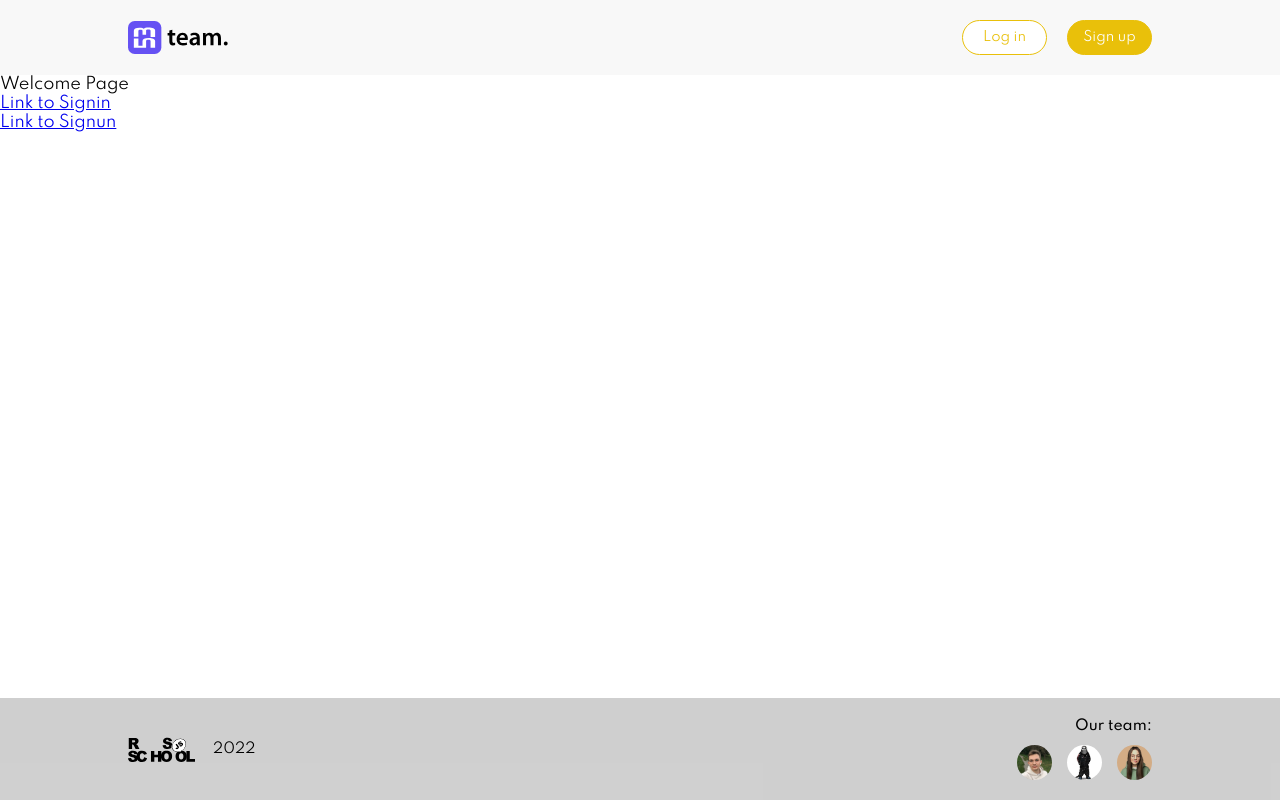
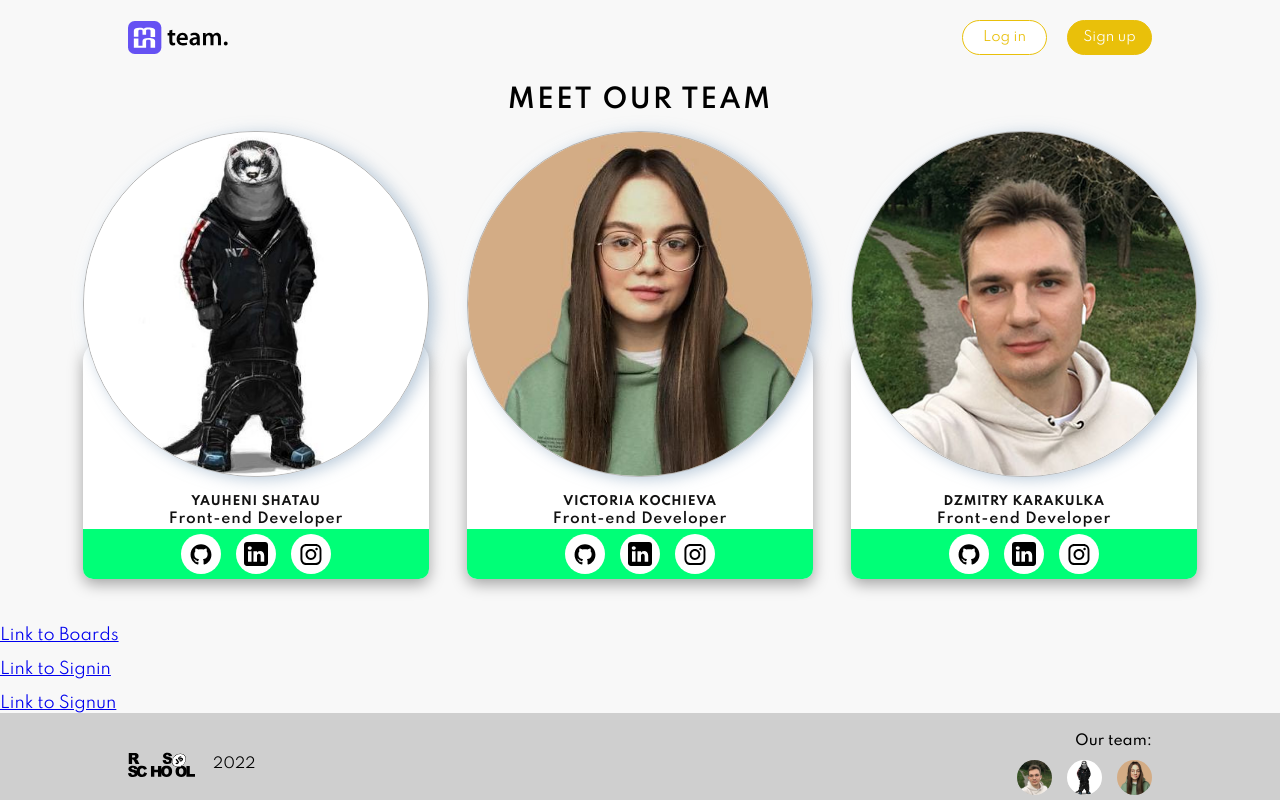
Before and after one commit to jack13only/project-management-app, a React (Create React App) app: page / in a window 1280 px wide. Built offline with nearby package versions, Linux system fonts and the light colour scheme.

Commit message:
fix: welcome page

```diff
--- a/src/pages/welcomePage/WelcomePage.tsx
+++ b/src/pages/welcomePage/WelcomePage.tsx
@@ -4,13 +4,45 @@ import { useAppDispatch, useAppSelector } from '../../app/hooks';
 import { saveTokenToLS } from '../../features/ls-load-save';
 import { loginUser } from '../../reducers/auth';
 import { PATHS } from '../../shared/constants/routes';
+import { WelcomeCard } from './components/welcomeCard/WelcomeCard';
+import avatar1 from '../../images/avatar-1.jpg';
+import avatar2 from '../../images/avatar-2.jpg';
+import avatar3 from '../../images/avatar-3.jpg';
+import './WelcomePage.scss';
 
 const WelcomePage: FC = () => {
   const { userToken } = useAppSelector((state) => state.authStorage);
   const dispatch = useAppDispatch();
   return (
-    <div data-testid="welcomepage">
-      <div>Welcome Page</div>
+    <div data-testid="welcomepage" className="welcome__page">
+      <h2 className="h2">Meet Our Team</h2>
+      <div className="welcome__container">
+        <WelcomeCard
+            src={avatar2}
+            name="Yauheni Shatau"
+            specialization="Front-end Developer"
+            github="https://github.com/jack13only"
+            linkedin="https://www.linkedin.com/in/jack13only/"
+            instagram="https://www.instagram.com/"
+        />
+        <WelcomeCard
+            src={avatar3}
+            name="Victoria Kochieva"
+            specialization="Front-end Developer"
+            github="https://github.com/VictoriaKochieva"
+            linkedin="https://www.linkedin.com/in/victoria-kochieva/"
+            instagram="https://www.instagram.com/"
+        />
+        <WelcomeCard
+            src={avatar1}
+            name="Dzmitry Karakulka"
+            specialization="Front-end Developer"
+            github="https://github.com/mitrofanzxc"
+            linkedin="https://www.linkedin.com/in/dzmitry-karakulka/"
+            instagram="https://www.instagram.com/mitrofanzxc/"
+        />
+      </div>
+      <Link to="/boards">Link to Boards</Link>
       {userToken && (
         <>
           <p>
```
